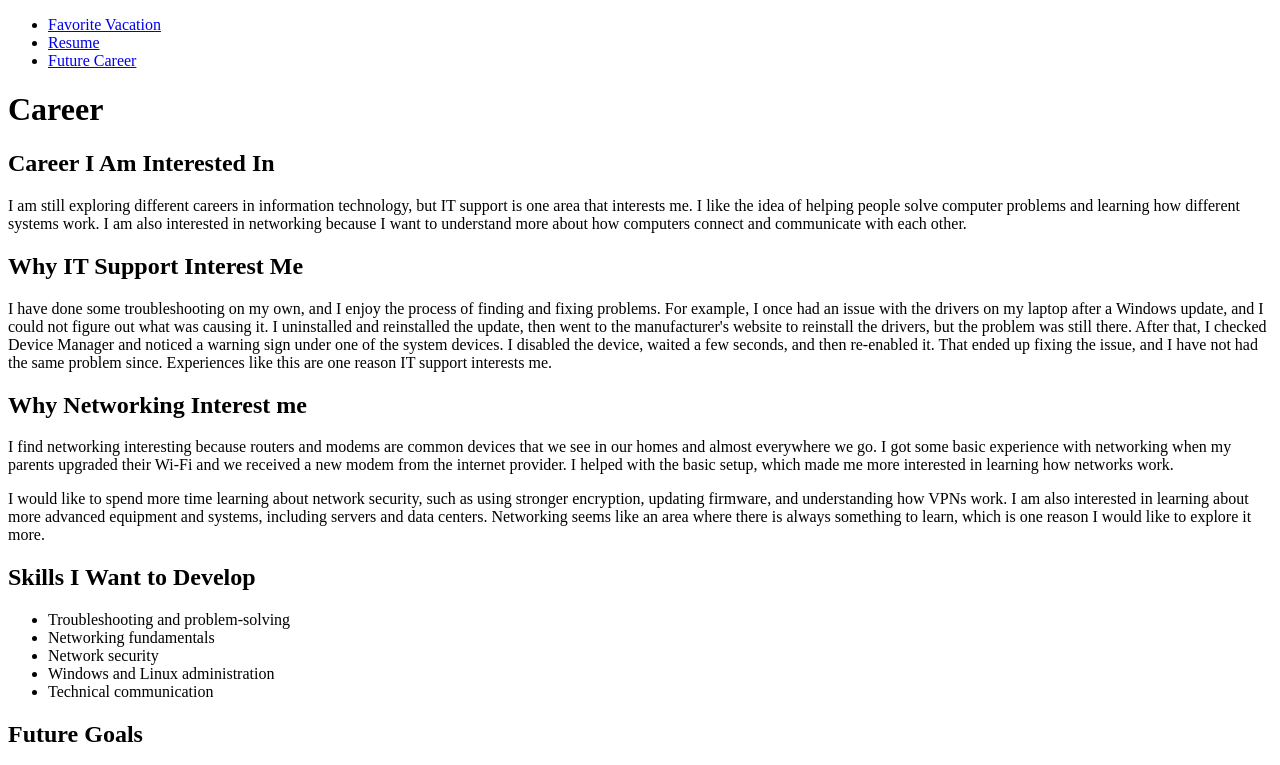
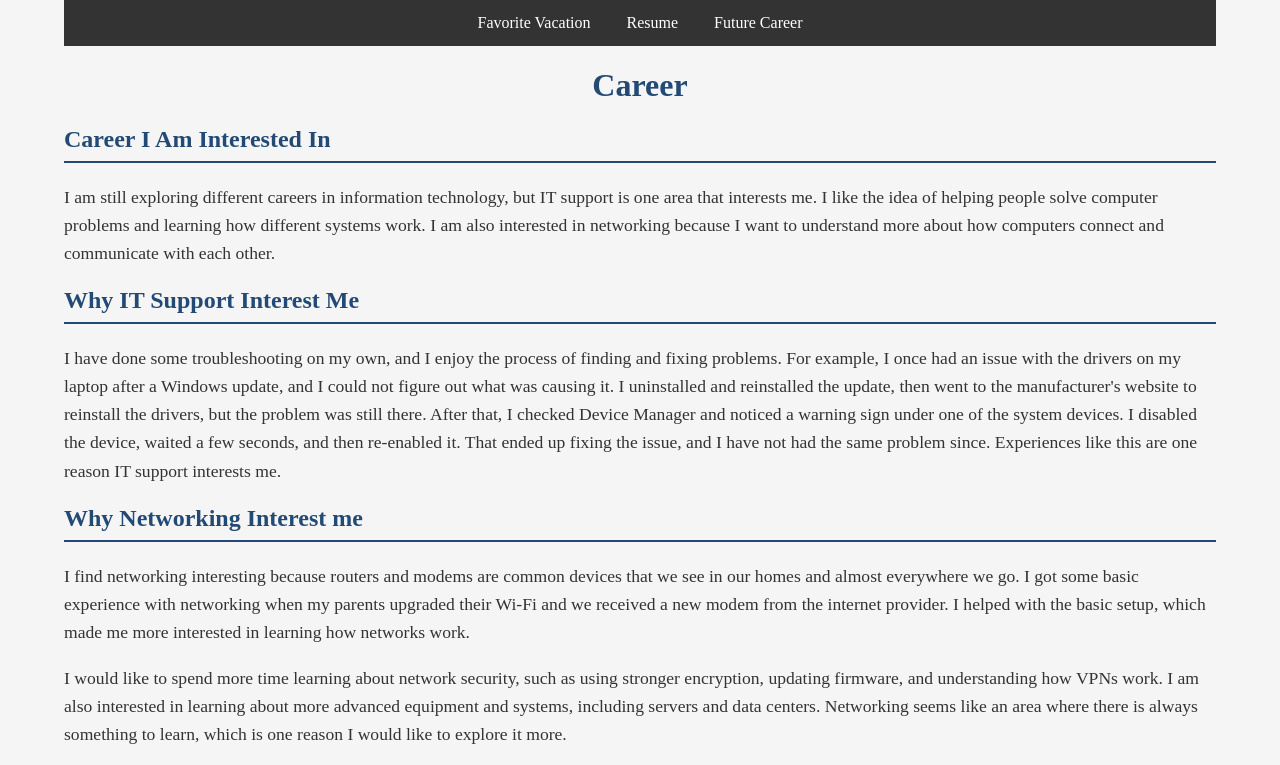
Before and after one commit to Miguel0426/miguel0426.github.io, a plain HTML site: page Project2/career.html in a window 1280 px wide. Shown: the top 765 px of the page. Drawn offline with Linux system fonts and the light colour scheme.

Commit message:
Added some more changes

```diff
--- a/Project2/career.html
+++ b/Project2/career.html
@@ -7,6 +7,8 @@
   <meta name="viewport" content="width=device-width, initial-scale=1">
 
   <title>Career</title>
+
+  <link rel="stylesheet" href="css/career.css">
 
   <!--Additional elements for browsers and robots go here-->
 
--- a/Project2/css/career.css
+++ b/Project2/css/career.css
@@ -0,0 +1,57 @@
+/* Navigation Bar */
+nav ul {
+    list-style-type: none;
+    margin: 0;
+    padding: 0;
+    overflow: hidden;
+    background-color: #333333;
+    text-align: center;
+}
+
+nav ul li {
+    display: inline-block;
+}
+
+nav ul li a {
+    display: block;
+    color: white;
+    text-align: center;
+    padding: 14px 16px;
+    text-decoration: none;
+}
+
+nav ul li a:hover {
+    background-color: #555555;
+}
+
+/* Style 1: Set the page background */
+body {
+    background-color: #f5f5f5;
+}
+
+/* Style 2: fluid layout */
+body {
+    width: 90%;
+    max-width: 1200px;
+    margin: 0 auto;
+}
+
+/* Style 3: Style heading */
+h1 {
+    color: #234a75;
+    text-align: center;
+}
+
+/* Style 4: paragraph improvement */
+p {
+    color: #333333;
+    font-size: 1.1rem;
+    line-height: 1.6;
+}
+
+/* Style 5: Style headings */
+h2 {
+    color: #234a75;
+    border-bottom: 2px solid #234a74;
+    padding-bottom: 0.5rem;
+}
```
